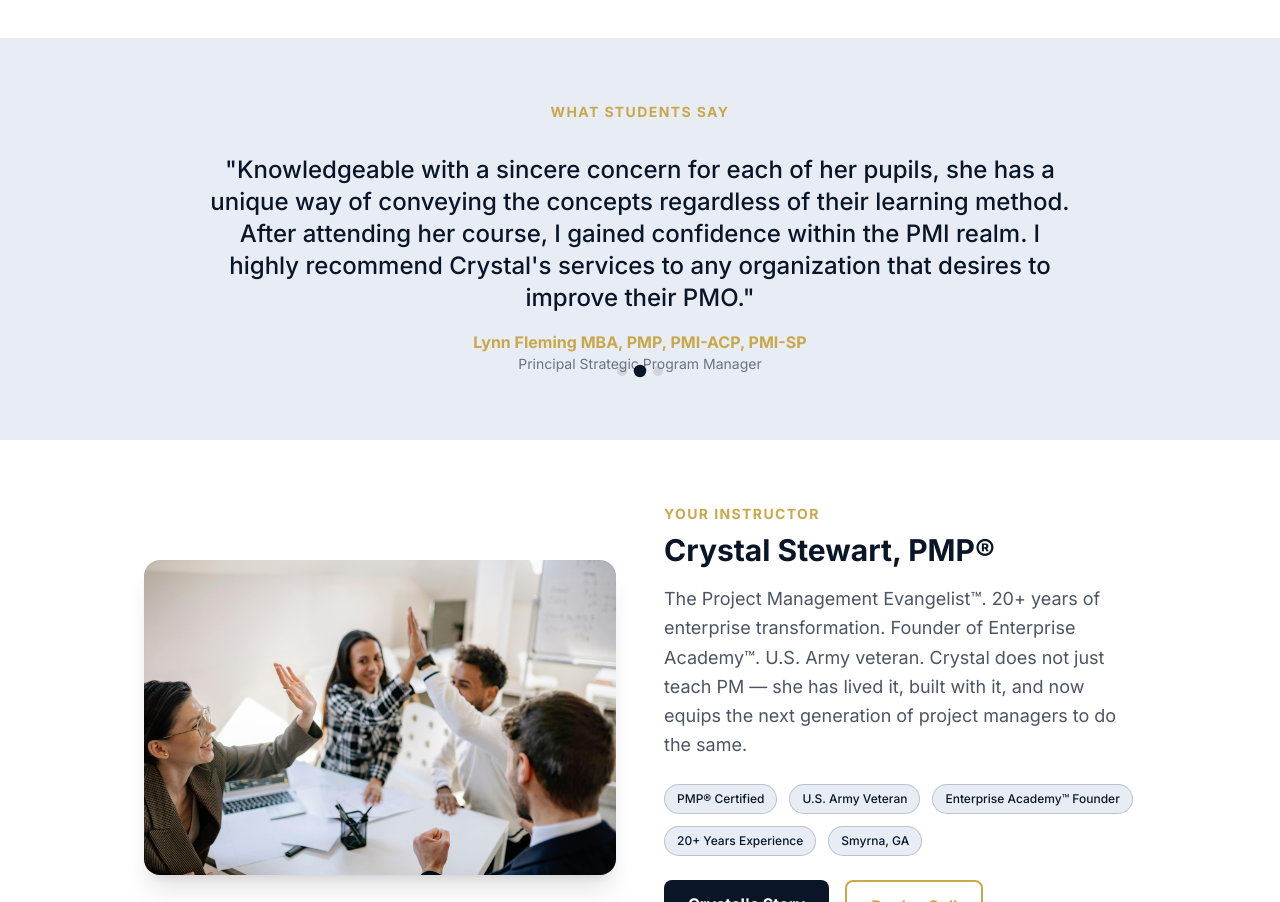
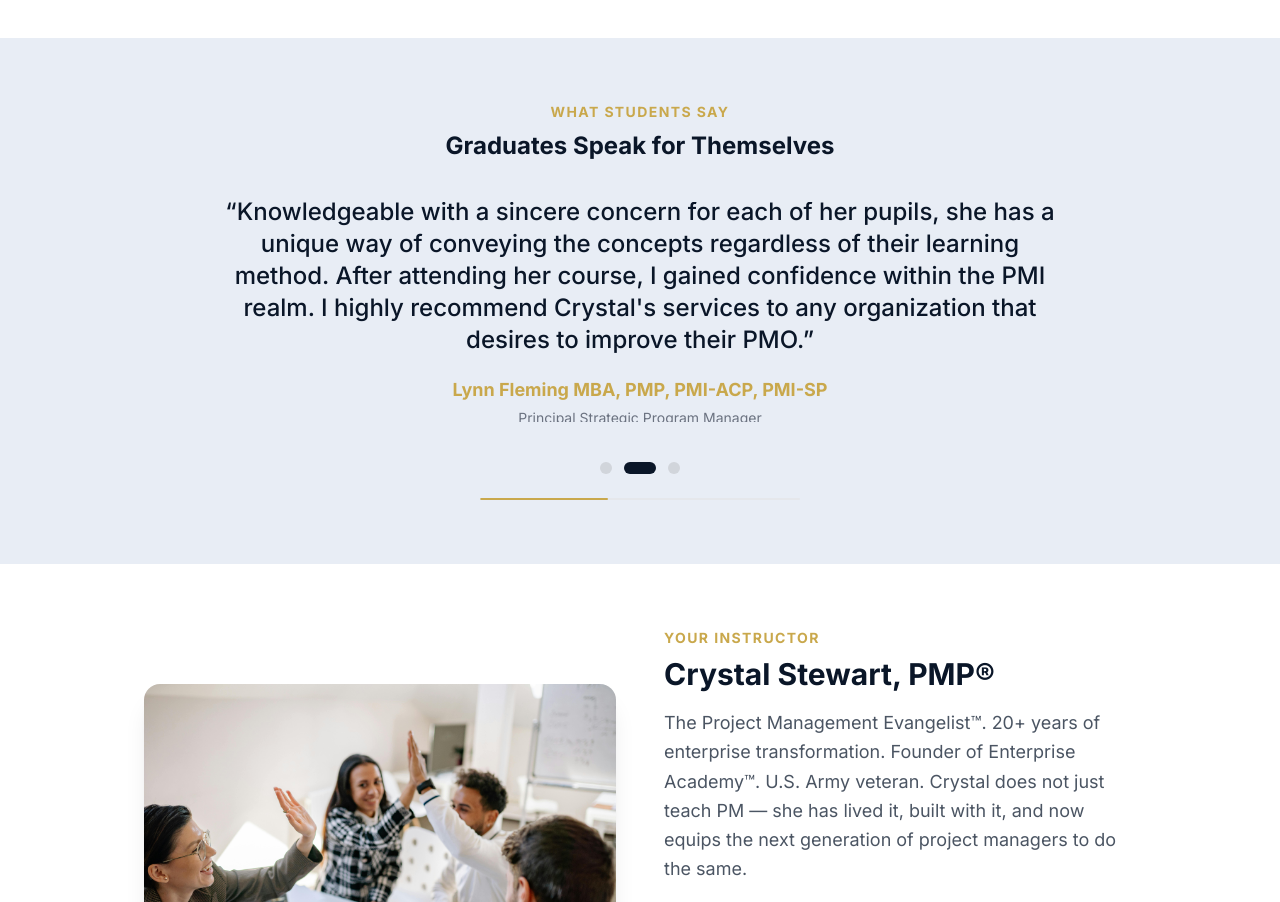
Before and after one commit to D4CGDBEMWS/wisergenerations-pmp, a Next.js app: page / in a window 1280 px wide. Shown: the part 4860-5762 px from the top of the page. Built offline with nearby package versions, Linux system fonts and the light colour scheme; no server answers.

Commit message:
Improve testimonials carousel with fade, progress bar, and pause-on-hover

```diff
--- a/app/components/HomeClient.tsx
+++ b/app/components/HomeClient.tsx
@@ -45,6 +45,7 @@ export default function HomeClient({ programs, testimonials, calendly }: Props)
   const [activeAudience, setActiveAudience] = useState('all')
   const [showStickyBar, setShowStickyBar] = useState(false)
   const [activeTestimonial, setActiveTestimonial] = useState(0)
+  const [isPaused, setIsPaused] = useState(false)
 
   useEffect(() => {
     const handleScroll = () => setShowStickyBar(window.scrollY > 500)
@@ -53,11 +54,12 @@ export default function HomeClient({ programs, testimonials, calendly }: Props)
   }, [])
 
   useEffect(() => {
+    if (isPaused) return
     const timer = setInterval(() => {
       setActiveTestimonial(prev => (prev + 1) % testimonials.length)
     }, 5000)
     return () => clearInterval(timer)
-  }, [testimonials.length])
+  }, [testimonials.length, isPaused])
 
   const filteredPrograms = activeAudience === 'all'
     ? programs
@@ -90,7 +92,7 @@ export default function HomeClient({ programs, testimonials, calendly }: Props)
           <div className="text-center mb-10">
             <p className="text-gold text-sm font-bold uppercase tracking-widest mb-2">Find Your Program</p>
             <h2 className="text-3xl md:text-4xl font-bold text-navy mb-4">Who Are You?</h2>
-            <p className="text-gray-600 text-lg max-w-2xl mx-auto">Select your situation and we'll show you the right program.</p>
+            <p className="text-gray-600 text-lg max-w-2xl mx-auto">Select your situation and we&apos;ll show you the right program.</p>
           </div>
 
           <div className="flex flex-wrap gap-3 justify-center mb-10">
@@ -141,29 +143,72 @@ export default function HomeClient({ programs, testimonials, calendly }: Props)
         </div>
       </section>
 
-      {/* Testimonials */}
-      <section className="py-16 bg-light-navy">
+      {/* Testimonials Carousel */}
+      <section
+        className="py-16 bg-light-navy"
+        onMouseEnter={() => setIsPaused(true)}
+        onMouseLeave={() => setIsPaused(false)}
+      >
         <div className="max-w-4xl mx-auto px-4 text-center">
-          <p className="text-gold text-sm font-bold uppercase tracking-widest mb-8">What Students Say</p>
-          <div className="relative min-h-[180px]">
+          <p className="text-gold text-sm font-bold uppercase tracking-widest mb-2">What Students Say</p>
+          <h2 className="text-2xl font-bold text-navy mb-10">Graduates Speak for Themselves</h2>
+
+          {/* Carousel container — fixed height prevents layout shift */}
+          <div className="relative overflow-hidden" style={{ minHeight: '220px' }}>
             {testimonials.map((t, i) => (
-              <div key={i} className={`transition-all duration-500 absolute inset-0 ${i === activeTestimonial ? 'opacity-100 translate-y-0' : 'opacity-0 translate-y-4 pointer-events-none'}`}>
-                <blockquote className="text-xl md:text-2xl font-medium text-navy leading-relaxed mb-4">
-                  "{t.quote}"
+              <div
+                key={i}
+                className="absolute inset-0 flex flex-col items-center justify-center transition-all duration-700 ease-in-out px-4"
+                style={{
+                  opacity: i === activeTestimonial ? 1 : 0,
+                  transform: i === activeTestimonial ? 'translateY(0)' : 'translateY(20px)',
+                  pointerEvents: i === activeTestimonial ? 'auto' : 'none',
+                }}
+              >
+                <blockquote className="text-xl md:text-2xl font-medium text-navy leading-relaxed mb-5">
+                  &ldquo;{t.quote}&rdquo;
                 </blockquote>
-                <p className="text-gold font-bold">{t.name}</p>
-                <p className="text-gray-500 text-sm">{t.role}</p>
+                <p className="text-gold font-bold text-lg">{t.name}</p>
+                <p className="text-gray-500 text-sm mt-1">{t.role}</p>
               </div>
             ))}
           </div>
-          <div className="flex gap-2 justify-center mt-8">
+
+          {/* Dot navigation */}
+          <div className="flex gap-3 justify-center mt-10">
             {testimonials.map((_, i) => (
-              <button key={i} onClick={() => setActiveTestimonial(i)}
-                className={`w-2.5 h-2.5 rounded-full transition-all ${i === activeTestimonial ? 'bg-navy scale-125' : 'bg-gray-300'}`} />
+              <button
+                key={i}
+                onClick={() => { setActiveTestimonial(i); setIsPaused(true); setTimeout(() => setIsPaused(false), 8000); }}
+                aria-label={`Show testimonial ${i + 1}`}
+                className={`rounded-full transition-all duration-300 ${
+                  i === activeTestimonial
+                    ? 'w-8 h-3 bg-navy'
+                    : 'w-3 h-3 bg-gray-300 hover:bg-gray-400'
+                }`}
+              />
             ))}
+          </div>
+
+          {/* Progress bar */}
+          <div className="mt-6 max-w-xs mx-auto h-0.5 bg-gray-200 rounded-full overflow-hidden">
+            <div
+              key={activeTestimonial}
+              className="h-full bg-gold rounded-full"
+              style={{
+                animation: isPaused ? 'none' : 'progress 5s linear forwards',
+              }}
+            />
           </div>
         </div>
       </section>
+
+      <style jsx>{`
+        @keyframes progress {
+          from { width: 0% }
+          to { width: 100% }
+        }
+      `}</style>
     </>
   )
 }
```
